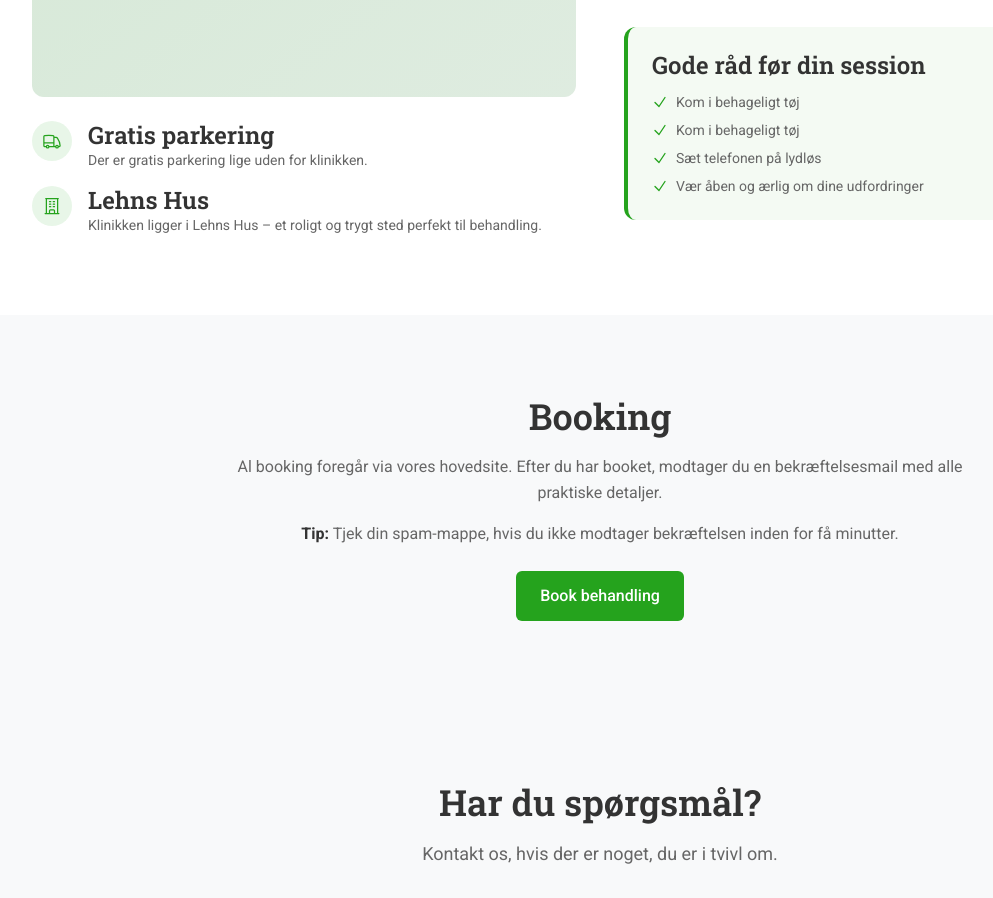
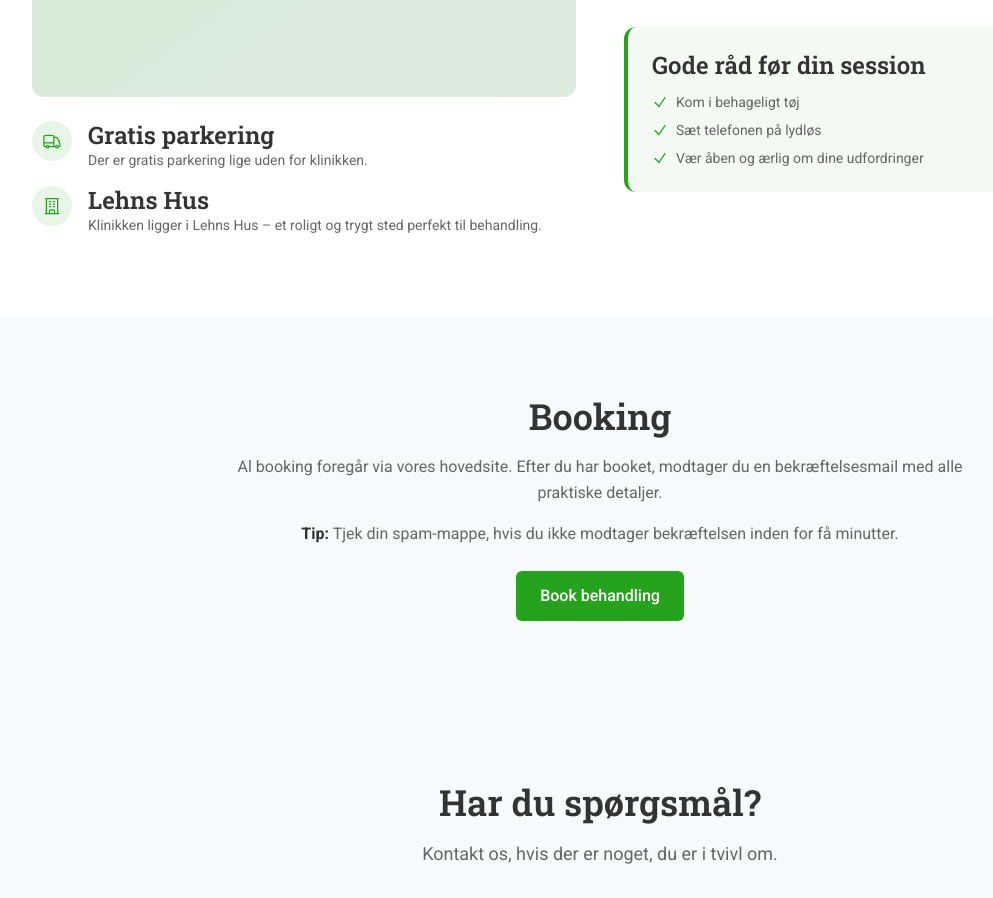
Before and after one commit to thebinarybeastieboy/hypnosefyn.dk, a Next.js app: page /praktisk in a window 1280 px wide. Shown: the part 1040-1938 px from the top of the page, without its empty margins (40-1033 px from the left). Built offline with nearby package versions, Linux system fonts and the light colour scheme.

Commit message:
fix: remove duplicate list item on praktisk page

```diff
--- a/app/praktisk/page.tsx
+++ b/app/praktisk/page.tsx
@@ -195,12 +195,6 @@ export default function PraktiskPage() {
                                         <svg className="w-4 h-4 text-primary flex-shrink-0 mt-0.5" fill="none" viewBox="0 0 24 24" strokeWidth="2" stroke="currentColor">
                                             <path strokeLinecap="round" strokeLinejoin="round" d="M4.5 12.75l6 6 9-13.5" />
                                         </svg>
-                                        Kom i behageligt tøj
-                                    </li>
-                                    <li className="flex items-start gap-2">
-                                        <svg className="w-4 h-4 text-primary flex-shrink-0 mt-0.5" fill="none" viewBox="0 0 24 24" strokeWidth="2" stroke="currentColor">
-                                            <path strokeLinecap="round" strokeLinejoin="round" d="M4.5 12.75l6 6 9-13.5" />
-                                        </svg>
                                         Sæt telefonen på lydløs
                                     </li>
                                     <li className="flex items-start gap-2">
```
